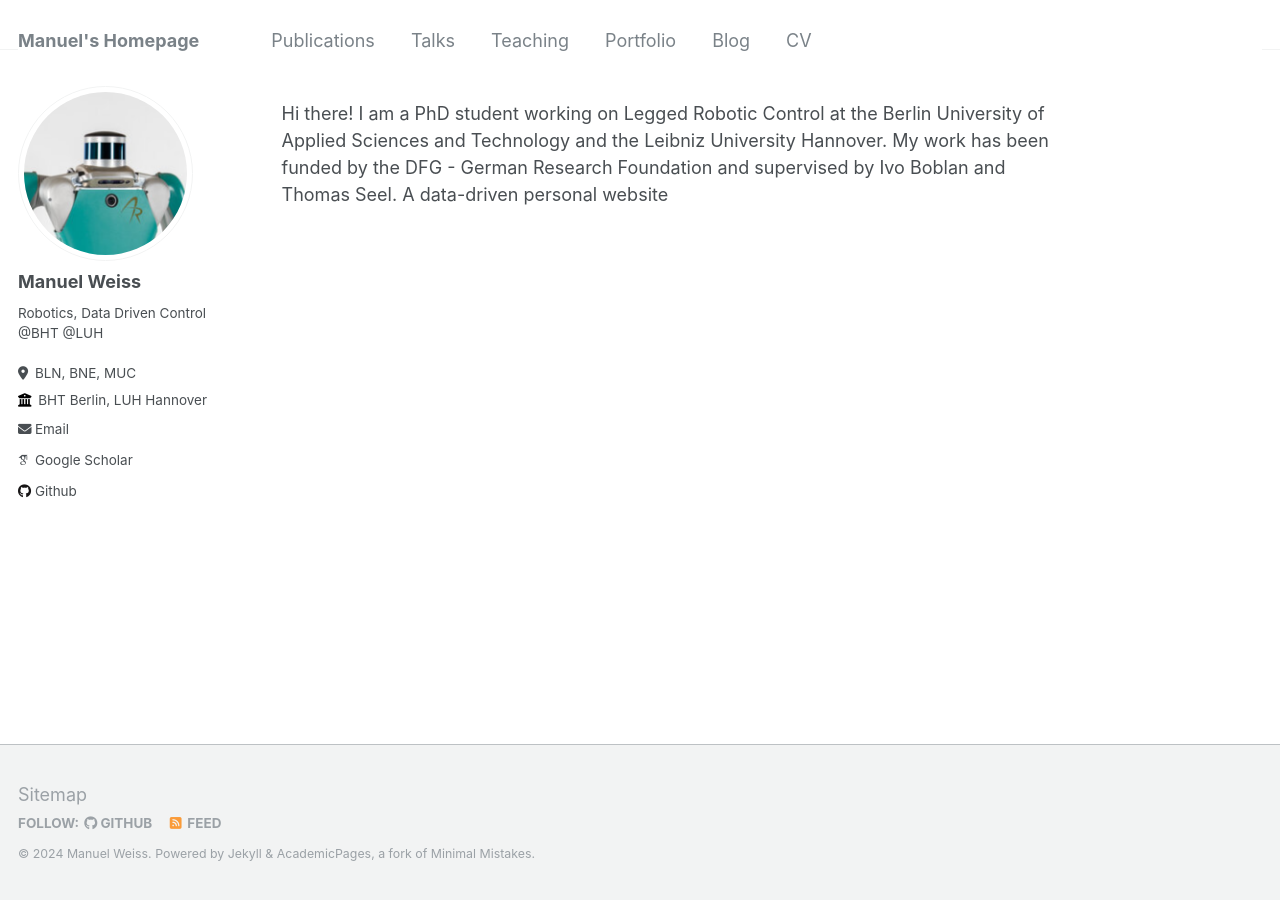
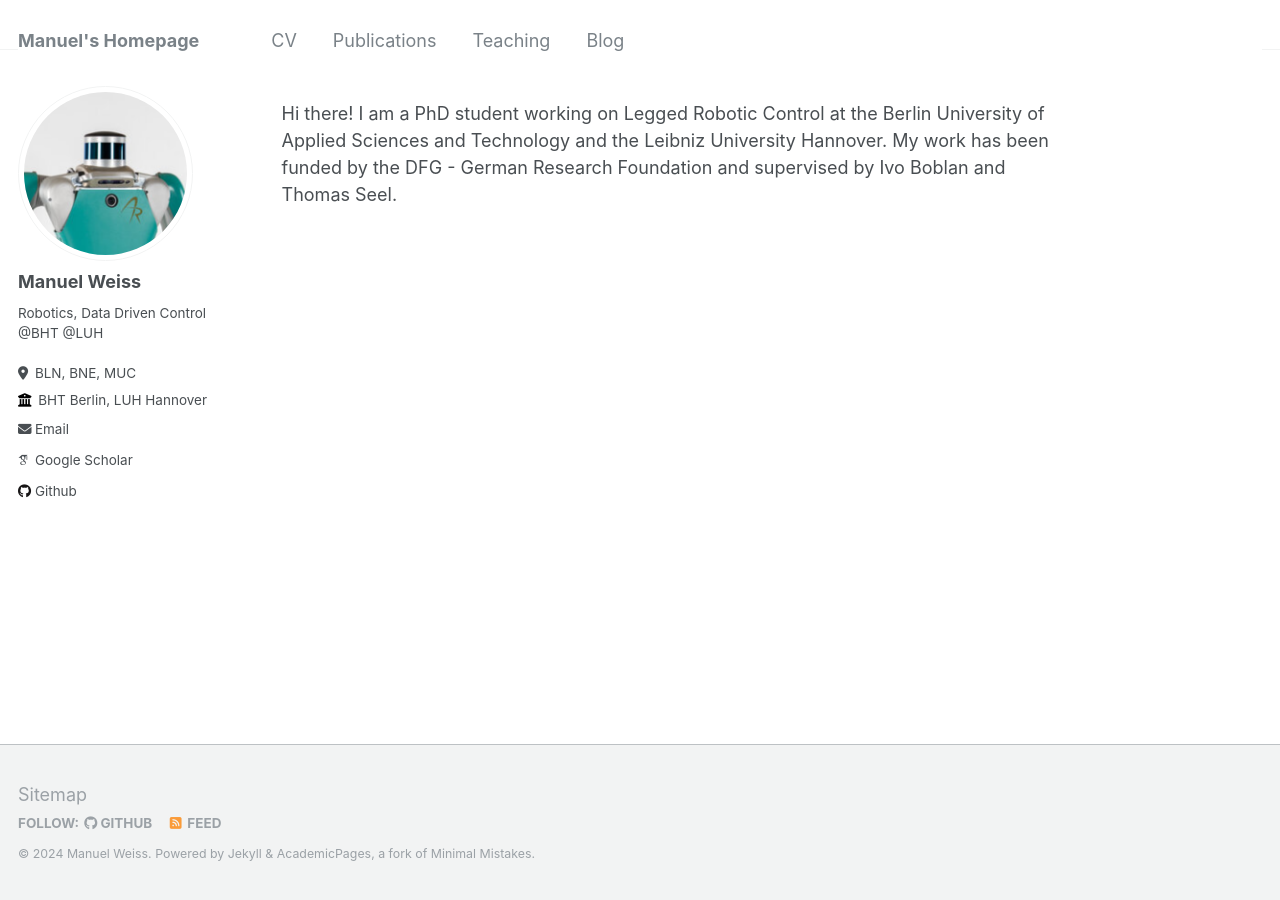
Before and after one commit to ma-weiss/ma-weiss.github.io, a Jekyll site: the page built from _pages/about.md, in a window 1280 px wide. Built offline with Jekyll 4.4.1, drawn with Linux system fonts in a browser that asks for light colours; some web fonts are replaced.

```diff
--- a/_pages/about.md
+++ b/_pages/about.md
@@ -8,4 +8,3 @@ redirect_from:
 ---
 
 Hi there! I am a PhD student working on Legged Robotic Control at the Berlin University of Applied Sciences and Technology and the Leibniz University Hannover. My work has been funded by the DFG - German Research Foundation and supervised by Ivo Boblan and Thomas Seel.
-A data-driven personal website
```
Also changed, not shown: _data/navigation.yml (+9 -6 lines), 2 other files.
